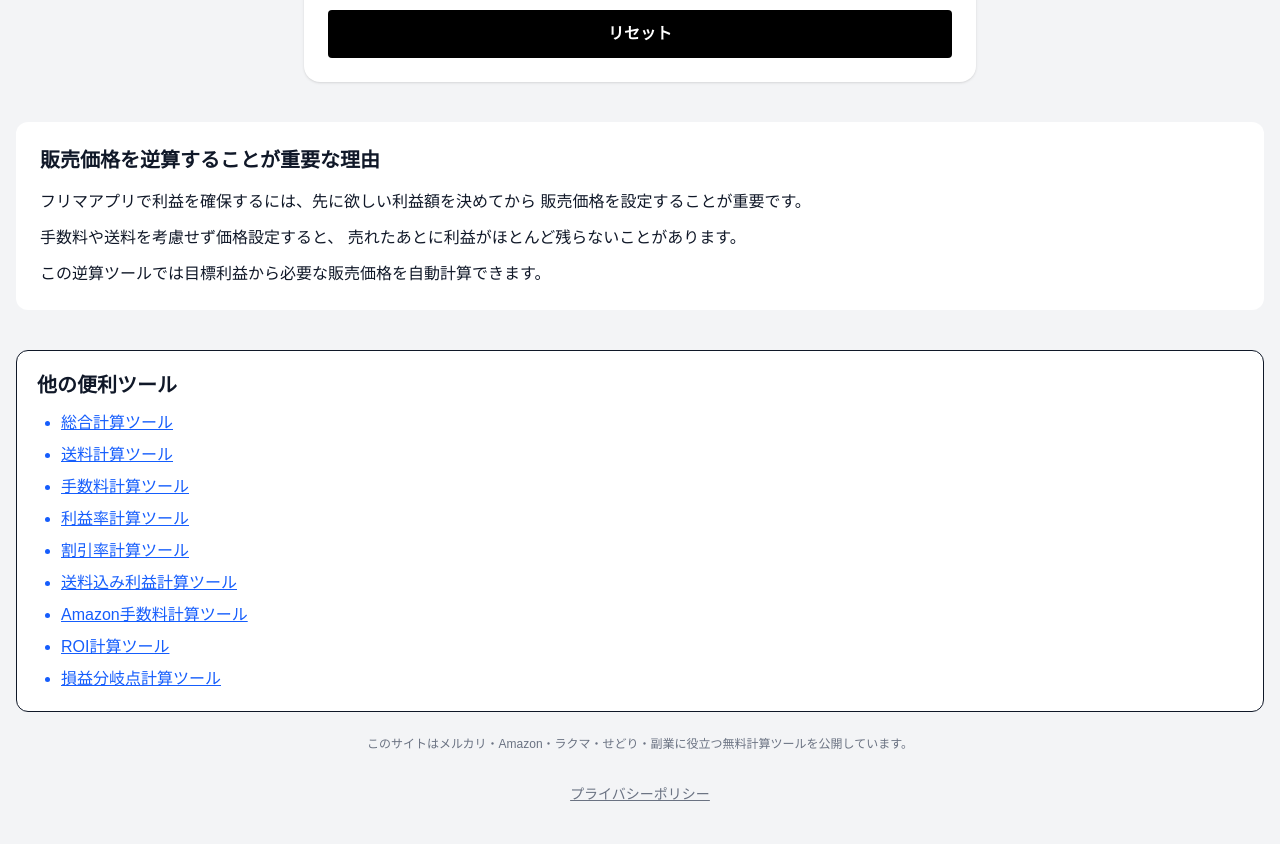
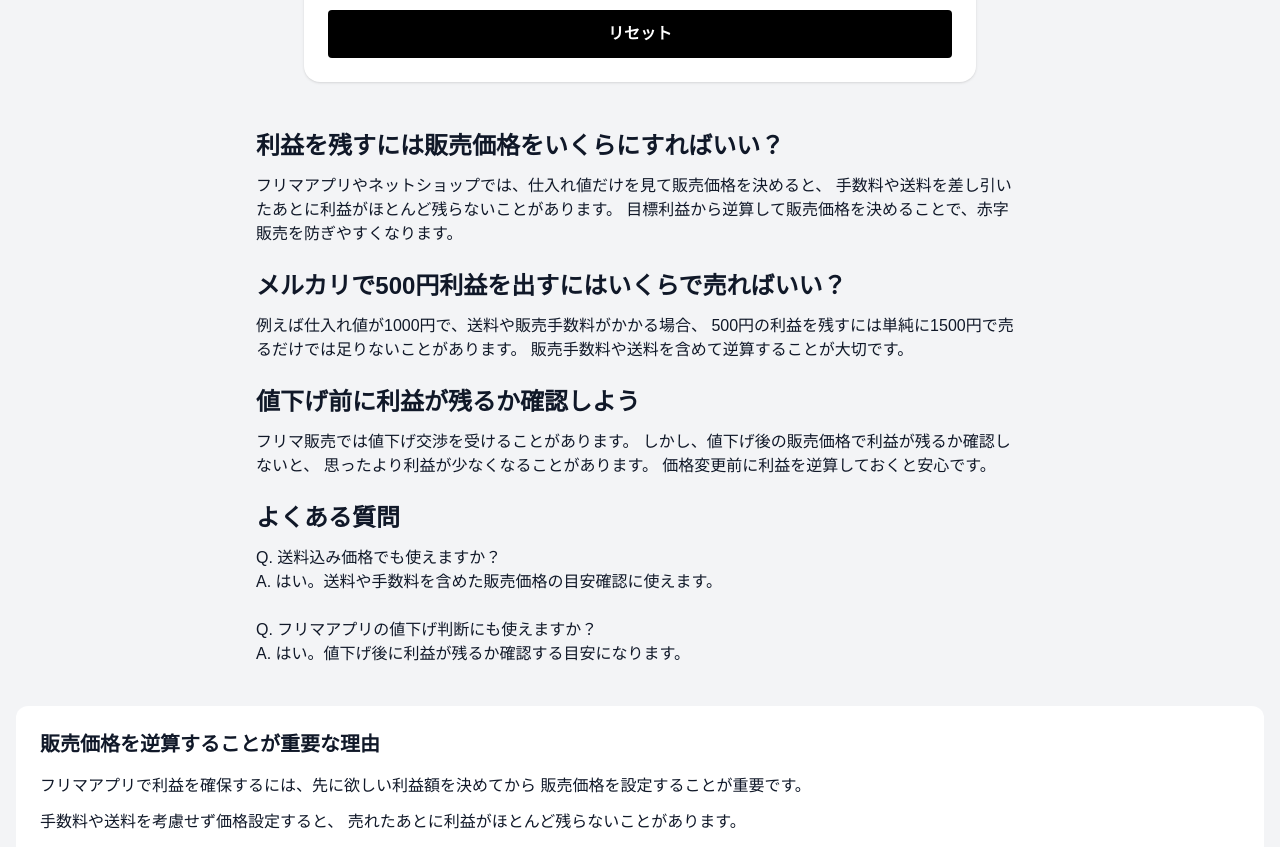
Before and after one commit to antfarm-lab/price-reverse-calc, a Next.js app: page / in a window 1280 px wide. Shown: the part 520-1367 px from the top of the page. Built offline with nearby package versions, Linux system fonts and the light colour scheme.

Commit message:
add seo content

```diff
--- a/app/page.tsx
+++ b/app/page.tsx
@@ -78,6 +78,56 @@ export default function Home() {
         </button>
 
       </div>
+      <section className="mt-12 text-left max-w-3xl mx-auto space-y-6">
+
+  <div>
+    <h2 className="text-2xl font-bold mb-3">
+      利益を残すには販売価格をいくらにすればいい？
+    </h2>
+    <p>
+      フリマアプリやネットショップでは、仕入れ値だけを見て販売価格を決めると、
+      手数料や送料を差し引いたあとに利益がほとんど残らないことがあります。
+      目標利益から逆算して販売価格を決めることで、赤字販売を防ぎやすくなります。
+    </p>
+  </div>
+
+  <div>
+    <h2 className="text-2xl font-bold mb-3">
+      メルカリで500円利益を出すにはいくらで売ればいい？
+    </h2>
+    <p>
+      例えば仕入れ値が1000円で、送料や販売手数料がかかる場合、
+      500円の利益を残すには単純に1500円で売るだけでは足りないことがあります。
+      販売手数料や送料を含めて逆算することが大切です。
+    </p>
+  </div>
+
+  <div>
+    <h2 className="text-2xl font-bold mb-3">
+      値下げ前に利益が残るか確認しよう
+    </h2>
+    <p>
+      フリマ販売では値下げ交渉を受けることがあります。
+      しかし、値下げ後の販売価格で利益が残るか確認しないと、
+      思ったより利益が少なくなることがあります。
+      価格変更前に利益を逆算しておくと安心です。
+    </p>
+  </div>
+
+  <div>
+    <h2 className="text-2xl font-bold mb-3">
+      よくある質問
+    </h2>
+    <p>
+      Q. 送料込み価格でも使えますか？<br />
+      A. はい。送料や手数料を含めた販売価格の目安確認に使えます。<br /><br />
+
+      Q. フリマアプリの値下げ判断にも使えますか？<br />
+      A. はい。値下げ後に利益が残るか確認する目安になります。
+    </p>
+  </div>
+
+</section>
       <section className="mt-10 bg-white rounded-xl p-6">
   <h2 className="text-xl font-bold mb-4">
     販売価格を逆算することが重要な理由
```
